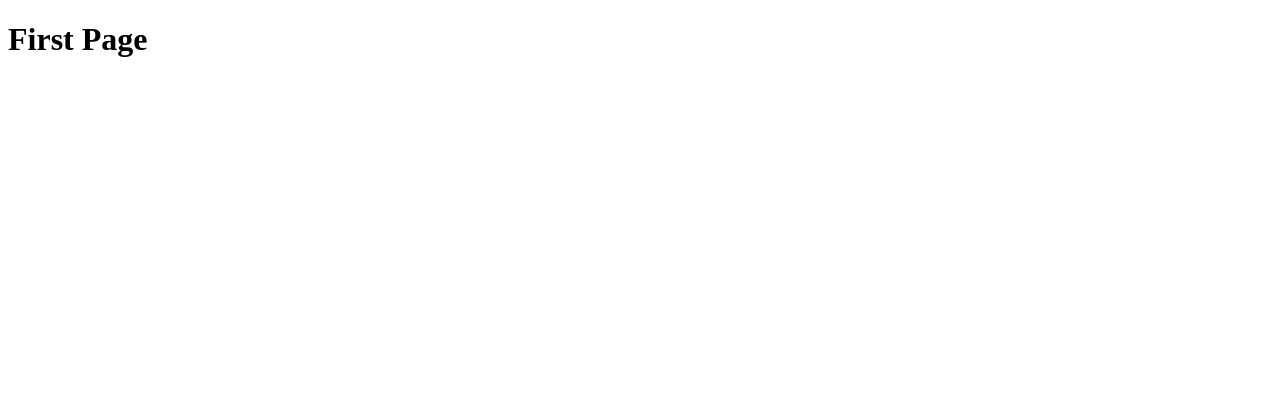
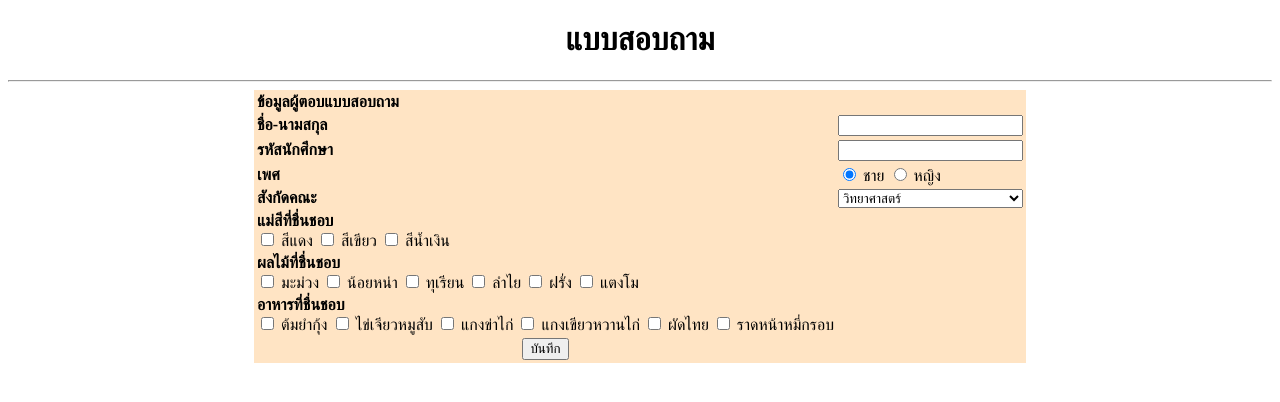
Before and after one commit to Thanyawat104/Thanyawat104.github.io, a plain HTML site: page index.html in a window 1280 px wide. Drawn offline with Linux system fonts and the light colour scheme.

Commit message:
Update index.html

```diff
--- a/index.html
+++ b/index.html
@@ -3,9 +3,116 @@
 <head>
     <meta charset="UTF-8">
     <meta name="viewport" content="width=device-width, initial-scale=1.0">
-    <title>Home Page</title>
+    <title>Web Form</title>
 </head>
 <body>
-    <h1>First Page</h1>
+    <h1 style="text-align: center;">แบบสอบถาม</h1>
+    <hr>
+    <form>
+        <table align="center" style="background-color: bisque;">
+                <tr>
+                    <td>
+                        <label><b>ข้อมูลผู้ตอบแบบสอบถาม</b></label>
+                    </td>
+                </tr>
+                <tr>
+                    <td>
+                        <label><b>ชื่อ-นามสกุล</b></label>
+                    </td>
+                    <td>
+                        <input type="text" name="ชื่อ-นามสกุล">
+                    </td>
+                </tr>
+                <tr>
+                    <td>
+                        <label><b>รหัสนักศึกษา</b></label>
+                    </td>
+                    <td>
+                        <input type="text" name="รหัสนักศึกษา">
+                    </td>
+                </tr>
+                <tr>
+                    <td>
+                        <label><b>เพศ</b></label>
+                    </td>
+                    <td>
+                        <input type="radio" name="เพศ" checked>
+                        <label>ชาย</label>
+                        <input type="radio" name="เพศ">
+                        <label>หญิง</label>
+                    </td>
+                </tr>
+                <tr>
+                    <td>
+                        <label><b>สังกัดคณะ</b></label>
+                    </td>
+                    <td>
+                        <select>
+                            <option>วิทยาศาสตร์</option>
+                            <option>วิทยาการคอมพิวเตอร์</option>
+                            <option>ครุศาสตร์</option>
+                            <option>บริหารธุรกิจและการจัดการ</option>
+                            <option>มนุษศาสตร์</option>
+                            <option>เทคโนโลยีอุตสาหกรรม</option>
+                            <option>เกษตรศาสตร์</option>
+                            <option>พยาบาลศาสตร์</option>
+                            <option>สาธารณสุขศาสตร์</option>
+                            <option>แพทย์แผนไทยและแพทย์ทางเลือก</option>
+                            <option>นิติศาสตร์</option>
+                        </select>
+                    </td>
+                </tr>
+                <tr>
+                    <td>
+                        <label><b>แม่สีที่ชื่นชอบ</b></label><br>
+                        <input type="checkbox" name="แม่สีที่ชื่นชอบ">
+                        <label>สีแดง</label>
+                        <input type="checkbox" name="แม่สีที่ชื่นชอบ">
+                        <label>สีเขียว</label>
+                        <input type="checkbox" name="แม่สีที่ชื่นชอบ">
+                        <label>สีน้ำเงิน</label>
+                    </td>
+                </tr>
+                <tr>
+                    <td>
+                        <label><b>ผลไม้ที่ชื่นชอบ</b></label><br>
+                        <input type="checkbox" name="ผลไม้ที่ชื่นชอบ">
+                        <label>มะม่วง</label>
+                        <input type="checkbox" name="ผลไม้ที่ชื่นชอบ">
+                        <label>น้อยหน่า</label>
+                        <input type="checkbox" name="ผลไม้ที่ชื่นชอบ">
+                        <label>ทุเรียน</label>
+                        <input type="checkbox" name="ผลไม้ที่ชื่นชอบ">
+                        <label>ลำไย</label>
+                        <input type="checkbox" name="ผลไม้ที่ชื่นชอบ">
+                        <label>ฝรั่ง</label>
+                        <input type="checkbox" name="ผลไม้ที่ชื่นชอบ">
+                        <label>แตงโม</label>
+                    </td>
+                </tr>
+                <tr>
+                    <td>
+                        <label><b>อาหารที่ชื่นชอบ</b></label><br>
+                        <input type="checkbox" name="อาหารที่ชื่นชอบ">
+                        <label>ต้มยำกุ้ง</label>
+                        <input type="checkbox" name="อาหารที่ชื่นชอบ">
+                        <label>ไข่เจียวหมูสับ</label>
+                        <input type="checkbox" name="อาหารที่ชื่นชอบ">
+                        <label>แกงข่าไก่</label>
+                        <input type="checkbox" name="อาหารที่ชื่นชอบ">
+                        <label>แกงเขียวหวานไก่</label>
+                        <input type="checkbox" name="อาหารที่ชื่นชอบ">
+                        <label>ผัดไทย</label>
+                        <input type="checkbox" name="อาหารที่ชื่นชอบ">
+                        <label>ราดหน้าหมี่กรอบ</label>
+                    </td>
+                </tr>
+                <tr>
+                    <td style="text-align: center;">
+                        <input type="submit" value="บันทึก">
+                    </td>
+                </tr>
+        </table>
+    </form>
 </body>
 </html>
```
